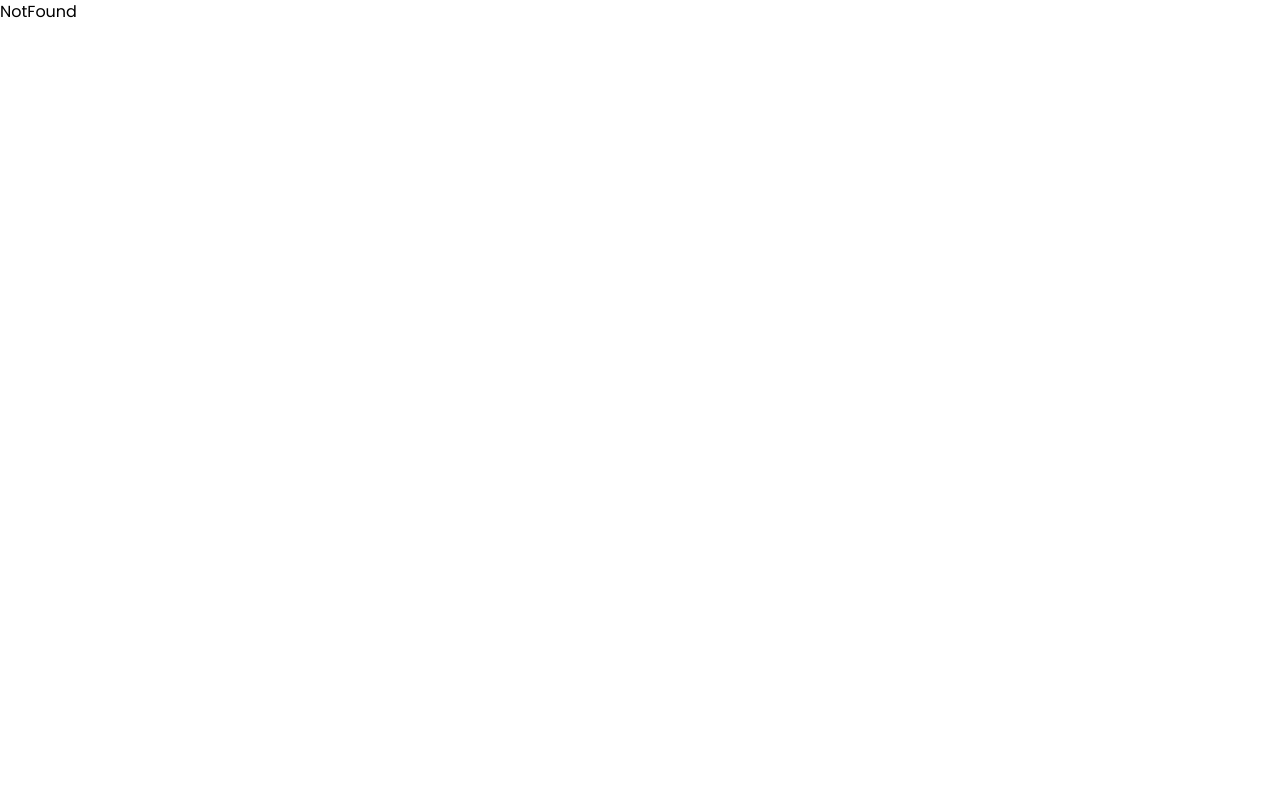
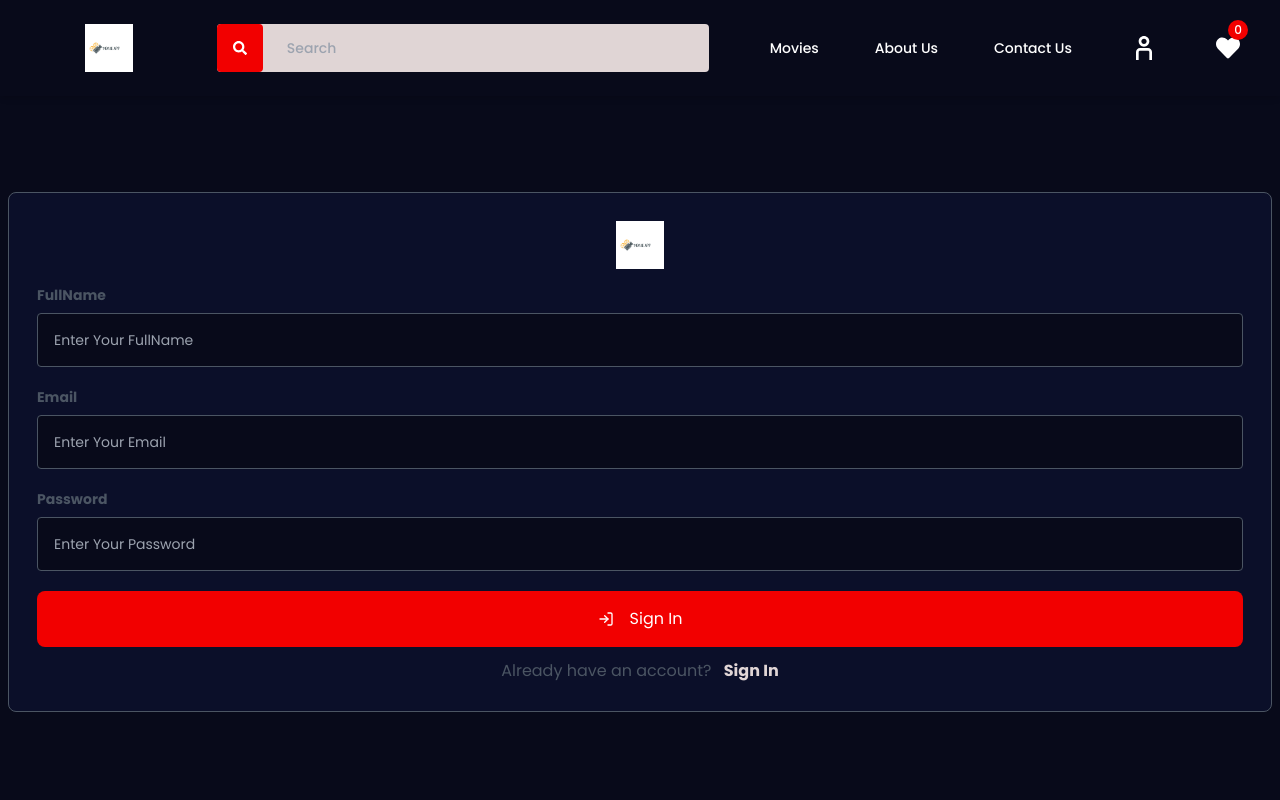
Before and after one commit to hanishbansal231/MOVIE_APP, a React (Create React App) app in the folder client/: page /register in a window 1280 px wide. Shown: the top 800 px of the page. Built offline with nearby package versions, Linux system fonts and the light colour scheme.

Commit message:
Complete login and register page

```diff
--- a/client/src/App.js
+++ b/client/src/App.js
@@ -5,6 +5,9 @@ import NotFound from './Screen/NotFound';
 import ContactUs from './Screen/ContactUs';
 import Movies from './Screen/Movies';
 import SingleMovie from './Screen/SingleMovie';
+import WatchMovie from './Screen/WatchMovie';
+import Login from './Screen/Login';
+import Register from './Screen/Register';
 
 
 function App() {
@@ -16,6 +19,9 @@ function App() {
         <Route path='/contact-us' element={<ContactUs />} />
         <Route path='/movie' element={<Movies />} />
         <Route path='/movie/:id' element={<SingleMovie />} />
+        <Route path='/watch/:id' element={<WatchMovie />} />
+        <Route path='/login' element={<Login />} />
+        <Route path='/register' element={<Register />} />
         <Route path='*' element={<NotFound />} />
       </Routes>
     </>
--- a/client/src/Components/UsedInputs.js
+++ b/client/src/Components/UsedInputs.js
@@ -7,7 +7,7 @@ export function Message({ label, placeholder }) {
                 {label}
             </label>
             <textarea
-            placeholder={placeholder}
+                placeholder={placeholder}
                 className='w-full h-40 bg-main resize-none mt-2 p-6 border border-border rounded'
             />
         </div>
@@ -32,3 +32,17 @@ export function Select({ label, options, onChange }) {
         </>
     )
 }
+
+export function Input({ label, type, placeholder, bg }) {
+    return (
+        <div className='text-sm w-full mb-5'>
+            <label className='text-border font-semibold'>{label}</label>
+            <input
+                type={type}
+                required
+                placeholder={placeholder}
+                className={`w-full text-sm mt-2 p-4 border border-border rounded text-white ${bg ? 'bg-main' : 'bg-dry'}`}
+            />
+        </div>
+    )
+}
--- a/client/src/Screen/Login.js
+++ b/client/src/Screen/Login.js
@@ -0,0 +1,38 @@
+import React from 'react';
+import Layout from '../Layout/Layout';
+import logo from '../assets/logo.png';
+import { Input } from '../Components/UsedInputs';
+import { Link } from 'react-router-dom';
+import { FiLogIn } from 'react-icons/fi';
+
+function Login() {
+    return (
+        <Layout>
+            <div className='container mx-auto px-2 my-24 flex-colo'>
+                <div className='w-full 2xl:w-2/5 md:w-3/5 flex-colo p-7 bg-dry rounded-lg border border-border'>
+                    <img
+                        src={logo}
+                        className='w-full h-12 object-contain mb-4'
+                        alt='logo'
+                    />
+                    <Input label={'Email'} placeholder={'Enter Your Email'} type={'text'} bg={true} />
+                    <Input label={'Password'} placeholder={'Enter Your Password'} type={'password'} bg={true} />
+                    <Link
+                        to={'/dashboard'}
+                        className='bg-subMain transitions hover:bg-main flex-rows gap-4 text-white p-4 rounded-lg w-full'
+                    >
+                        <FiLogIn /> Sign In
+                    </Link>
+                    <p className='text-center text-border mt-3'>
+                        Don't have an account? {" "}
+                        <Link className='text-dryGray font-semibold ml-2' to={'/register'}>
+                            Sign Up
+                        </Link>
+                    </p>
+                </div>
+            </div>
+        </Layout>
+    )
+}
+
+export default Login
--- a/client/src/Screen/Register.js
+++ b/client/src/Screen/Register.js
@@ -0,0 +1,39 @@
+import React from 'react';
+import Layout from '../Layout/Layout';
+import logo from '../assets/logo.png';
+import { Input } from '../Components/UsedInputs';
+import { Link } from 'react-router-dom';
+import { FiLogIn } from 'react-icons/fi';
+
+function Register() {
+    return (
+        <Layout>
+            <div className='container mx-auto px-2 my-24 flex-colo'>
+                <div className='w-full 2xl:w-2/5 md:w3/5 flex-colo p-7 bg-dry rounded-lg border border-border'>
+                    <img
+                        src={logo}
+                        className='w-full h-12 object-contain mb-4'
+                        alt='logo'
+                    />
+                    <Input label={'FullName'} placeholder={'Enter Your FullName'} type={'text'} bg={true} />
+                    <Input label={'Email'} placeholder={'Enter Your Email'} type={'text'} bg={true} />
+                    <Input label={'Password'} placeholder={'Enter Your Password'} type={'password'} bg={true} />
+                    <Link
+                        to={'/dashboard'}
+                        className='bg-subMain transitions hover:bg-main flex-rows gap-4 text-white p-4 rounded-lg w-full'
+                    >
+                        <FiLogIn /> Sign In
+                    </Link>
+                    <p className='text-center text-border mt-3'>
+                        Already have an account?  {" "}
+                        <Link className='text-dryGray font-semibold ml-2' to={'/login'}>
+                            Sign In
+                        </Link>
+                    </p>
+                </div>
+            </div>
+        </Layout>
+    )
+}
+
+export default Register
--- /dev/null
+++ b/client/src/Screen/WatchMovie.js
@@ -0,0 +1,60 @@
+import React, { useState } from 'react';
+import Layout from '../Layout/Layout';
+import { Link, useNavigate } from 'react-router-dom';
+import { BiArrowBack } from 'react-icons/bi';
+import { FaCloudDownloadAlt, FaHeart, FaPlay } from 'react-icons/fa';
+import nature from '../assets/nature.mp4';
+import head from '../assets/head.png';
+
+function WatchMovie() {
+    const navigate = useNavigate();
+    const [play, setPlay] = useState(false);
+    return (
+        <Layout>
+            <div className='container mx-auto bg-dry p-6 mb-12'>
+                <div className='flex-btn flex-wrap mb-6 gap-2 bg-main rounded border border-gray-800 p-6'>
+                    <Link
+                        // to={navigate(-1)}
+                        onClick={() => navigate(-1)}
+                        className='md:text-xl text-sm flex gap-3 items-center font-bold text-dryGray'
+                    >
+                        <BiArrowBack /> {'Movie Name'}
+                    </Link>
+                    <div className='flex-btn sm:w-auto w-full gap-5'>
+                        <button className='bg-white hover:text-subMain transitions bg-opacity-30 text-white rounded px-4 py-3'>
+                            <FaHeart />
+                        </button>
+                        <button className='bg-subMain flex items-center gap-3 hover:text-main transitions text-white rounded px-8 font-medium py-3'>
+                            <FaCloudDownloadAlt /> Download
+                        </button>
+                    </div>
+                </div>
+                {
+                    play
+                    ? (
+                        <video controls autoPlay={play} className='w-full h-full rounded'>
+                            <source src={nature} type='video/mp4' title='Movie' />
+                        </video>
+                    )
+                    : (<div className='w-full h-screen rounded-lg overflow-hidden relative'>
+                        <div className='absolute top-0 left-0 bottom-0 right-0 bg-main bg-opacity-50 flex-colo'>
+                            <button
+                            onClick={() => setPlay(true)}
+                            className='bg-white text-subMain flex-colo rounded-full w-20 h-20 font-medium text-xl'
+                            >
+                                <FaPlay />
+                            </button>
+                            </div>
+                            <img
+                            src={head}
+                            alt='images'
+                            className='w-full h-full object-cover'
+                            />
+                    </div>)
+                }
+            </div>
+        </Layout>
+    )
+}
+
+export default WatchMovie
```
Also changed, not shown: 1 other file (tests, documents, lock files or other folders).
